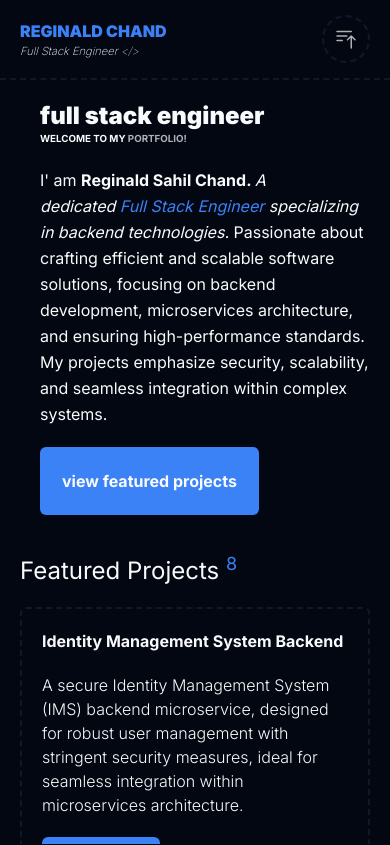
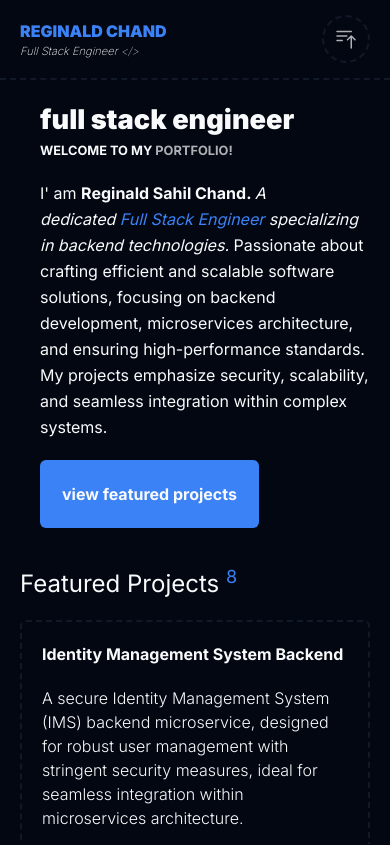
Before and after one commit to reginald-chand/personal-portfolio-2024, a Next.js app: page / in a window 390 px wide. Shown: the top 845 px of the page. Built offline with nearby package versions, Linux system fonts and the light colour scheme.

Commit message:
Update font size

```diff
--- a/app/components/ui/hero_section/hero-section.tsx
+++ b/app/components/ui/hero_section/hero-section.tsx
@@ -8,12 +8,12 @@ export const HeroSection = memo((): ReactElement => {
   return (
     <section className="w-full p-5 flex flex-col md:flex-row items-center justify-evenly">
       <div className="ml-5 md:ml-0">
-        <h1 className="text-2xl sm:text-3xl xl:text-7xl font-black lowercase">
+        <h1 className="text-[1.7rem] xl:text-7xl font-black lowercase">
           Full Stack Engineer
         </h1>
 
-        <h2 className="mb-5 text-[0.61rem] sm:text-sm xl:text-2xl">
-          <span className="font-bold uppercase">
+        <h2 className="mb-5 text-[0.8rem] sm:text-sm xl:text-2xl">
+          <span className="mt-2 font-bold uppercase">
             Welcome to my&nbsp;
             <span className="relative inline-block animate-pulse transition-transform duration-300 ease-linear -z-50">
               portfolio!
--- a/app/components/ui/page/about/about-hero-section.tsx
+++ b/app/components/ui/page/about/about-hero-section.tsx
@@ -9,11 +9,11 @@ export const AboutHeroSection = memo((): ReactElement => {
     <section className="p-5 grid xl:grid-cols-2 gap-5">
       <div className="p-5 border-2 border-dashed border-gray-900 rounded-md hover:border-brand-primary transition-colors duration-300 ease-linear">
         <div className="">
-          <h1 className="text-2xl sm:text-3xl xl:text-7xl font-black lowercase">
+          <h1 className="text-[1.7rem] xl:text-7xl font-black lowercase">
             Reginald Chand
           </h1>
 
-          <h2 className="mb-5 text-[0.61rem] sm:text-sm xl:text-2xl">
+          <h2 className="mb-5 text-[0.8rem] sm:text-sm xl:text-2xl">
             <span className="mt-2 inline-block font-bold uppercase">
               Who am i&nbsp;
               <span className="relative inline-block animate-pulse transition-transform duration-300 ease-linear -z-50">
```
